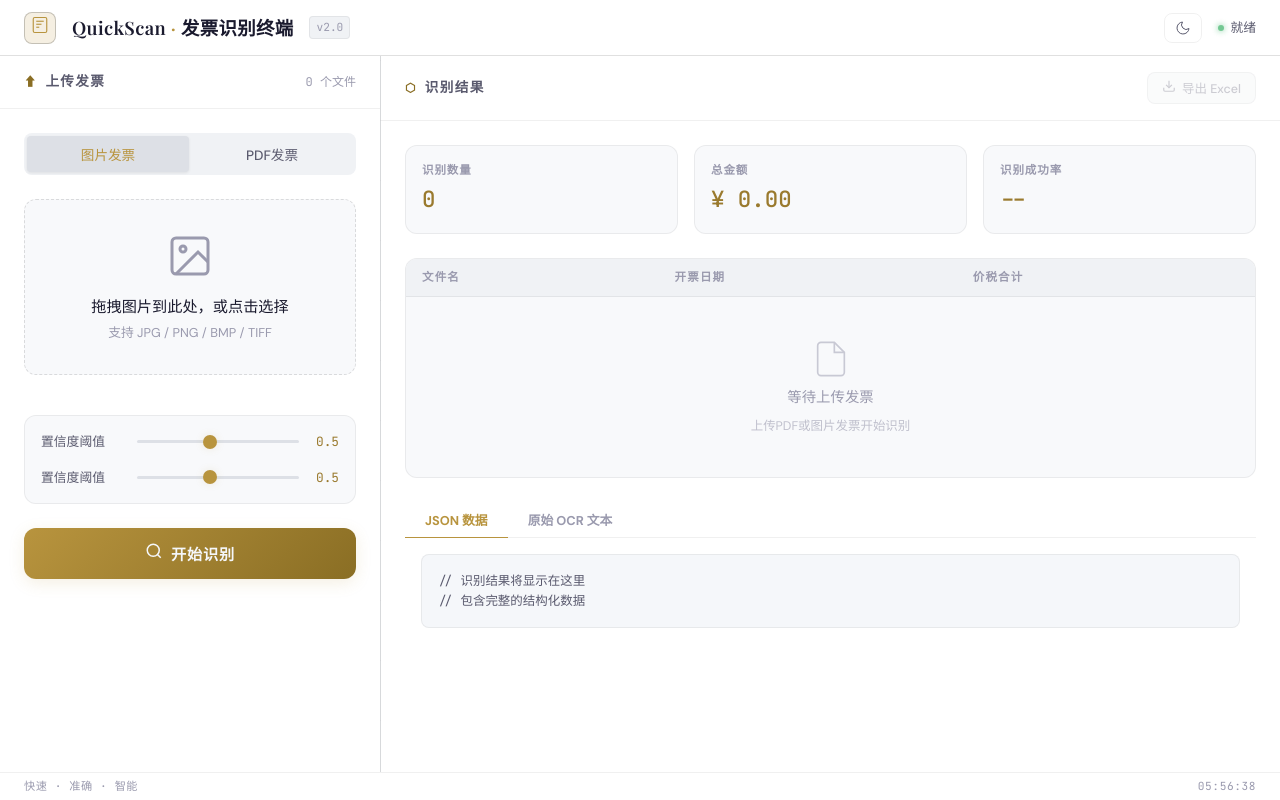
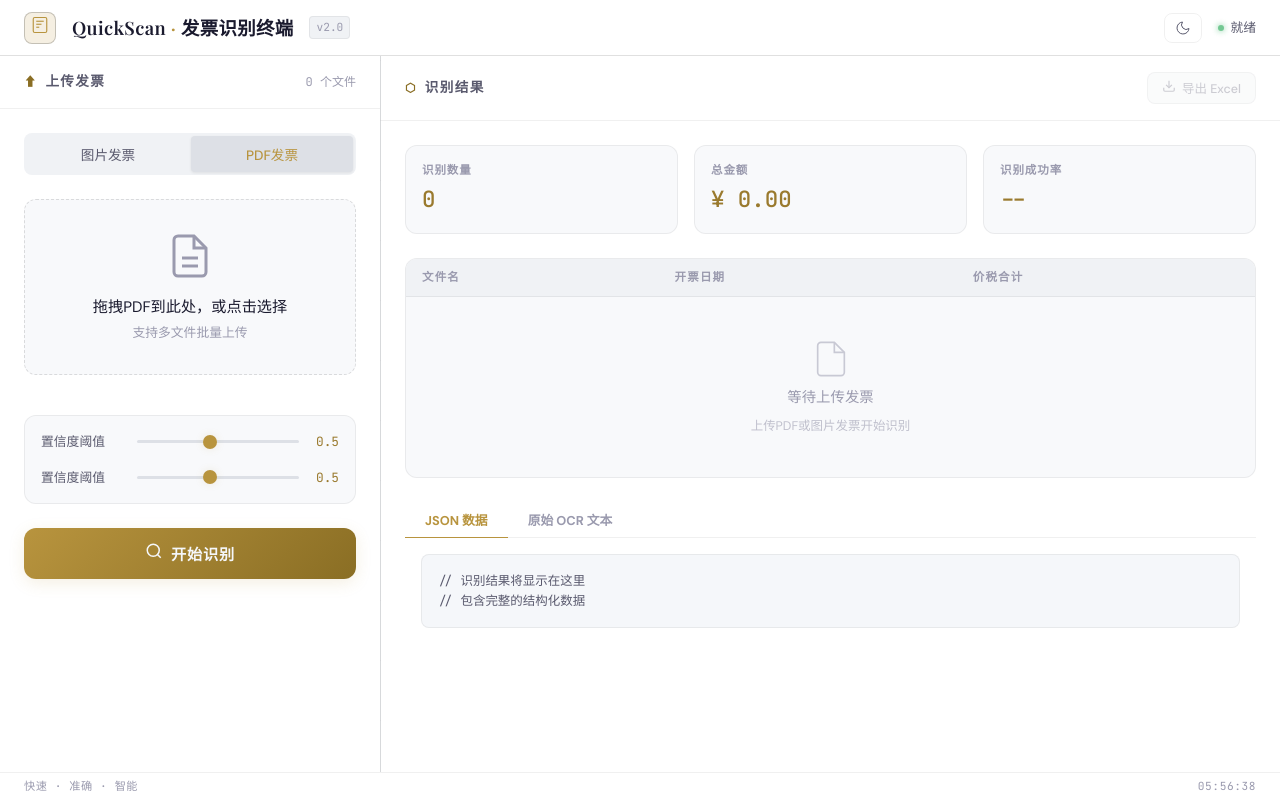
Before and after one commit to qzymz/quickscan-invoices, a FastAPI app: page / in a window 1280 px wide. Run offline with FastAPI, Linux system fonts and the light colour scheme.

Commit message:
fix: default to PDF tab instead of image tab
Co-Authored-By: Claude Opus 4.7 <noreply@anthropic.com>

```diff
--- a/templates/index.html
+++ b/templates/index.html
@@ -69,12 +69,12 @@
                 <div class="panel-body">
                     <!-- Tab 切换 -->
                     <div class="segmented-control">
-                        <button class="seg-btn active" data-tab="image">图片发票</button>
-                        <button class="seg-btn" data-tab="pdf">PDF发票</button>
+                        <button class="seg-btn" data-tab="image">图片发票</button>
+                        <button class="seg-btn active" data-tab="pdf">PDF发票</button>
                     </div>
 
                     <!-- 图片上传 -->
-                    <div class="tab-content active" id="tab-image">
+                    <div class="tab-content" id="tab-image">
                         <div class="drop-zone" id="image-drop">
                             <input type="file" id="image-files" accept="image/*" class="drop-input">
                             <div class="drop-visual">
@@ -94,7 +94,7 @@
                     </div>
 
                     <!-- PDF上传 -->
-                    <div class="tab-content" id="tab-pdf">
+                    <div class="tab-content active" id="tab-pdf">
                         <div class="drop-zone" id="pdf-drop">
                             <input type="file" id="pdf-files" accept=".pdf" multiple class="drop-input">
                             <div class="drop-visual">
```
Also changed, not shown: src-tauri/dist/index.html (+4 -4 lines).
